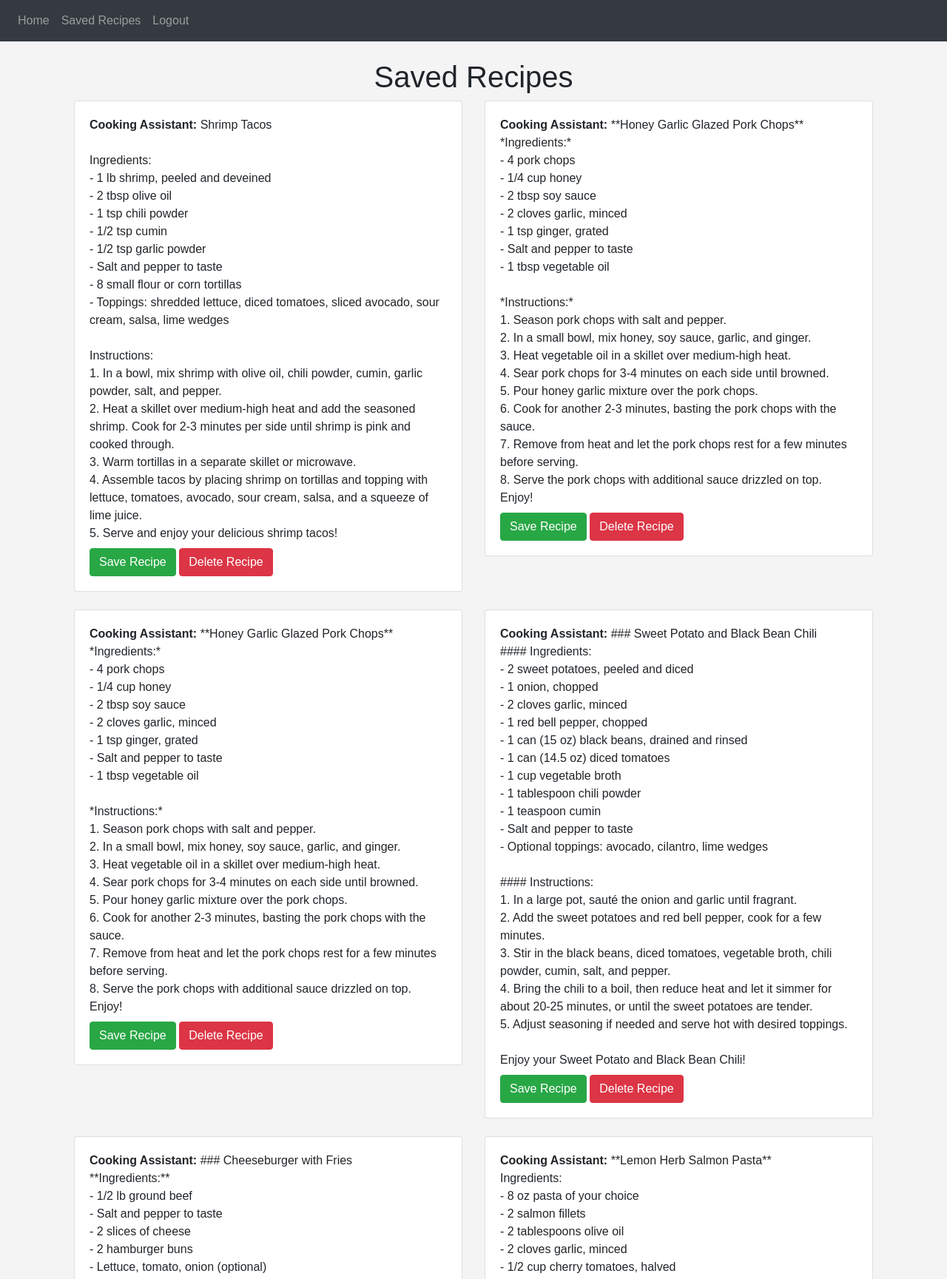
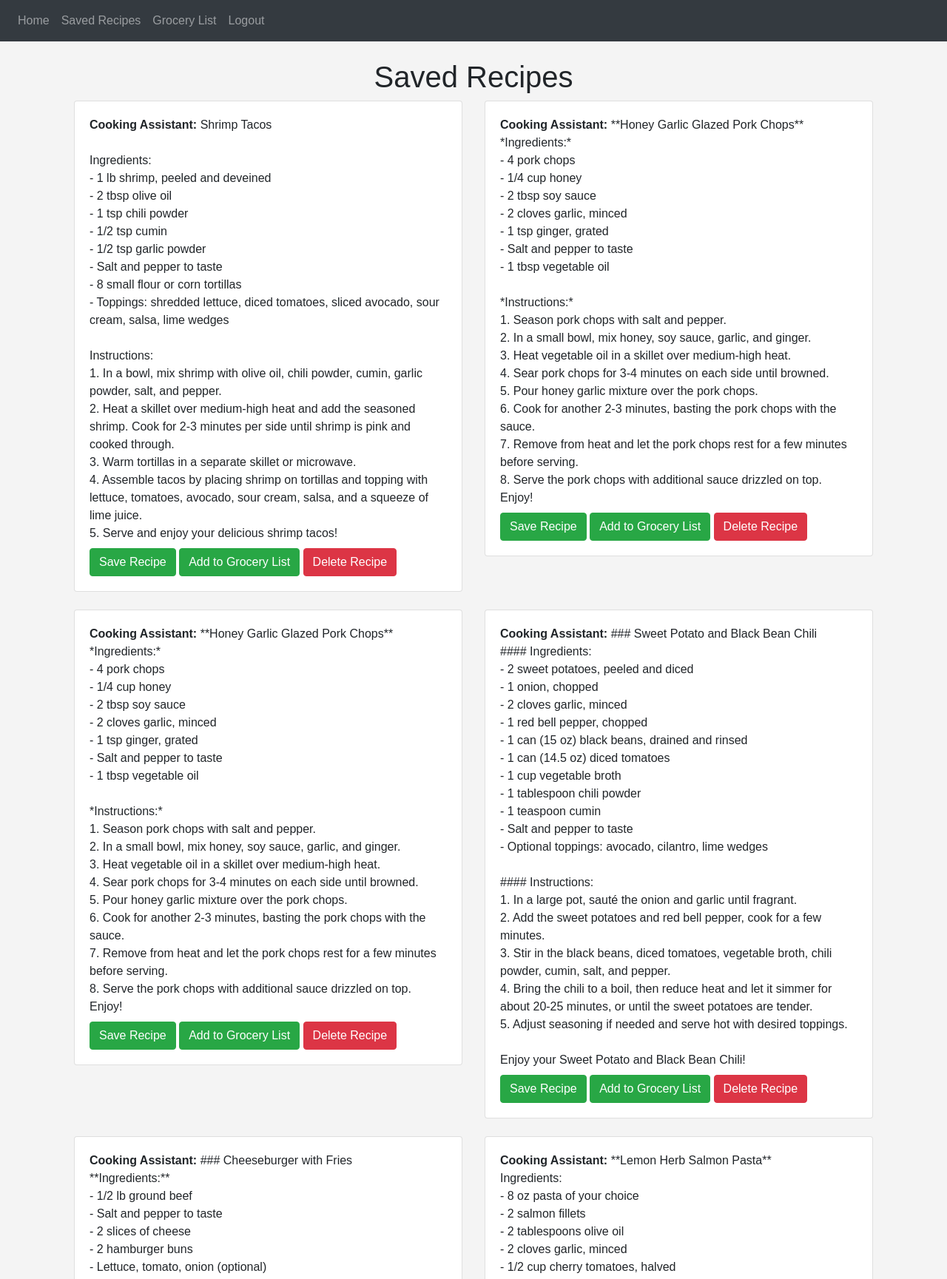
Before and after one commit to Nolan-ro/CookingAssistantWebApp, a Flask app: page /saved_recipes in a window 1280 px wide. Shown: the top 1729 px of the page at 74% size. Run offline with Flask 3, Linux system fonts and the light colour scheme; a user stored in the database is signed in; some libraries are stand-ins or nearby versions.

Commit message:
working on add grocery list

```diff
--- a/website/templates/base.html
+++ b/website/templates/base.html
@@ -33,6 +33,7 @@
           {% if user.is_authenticated %}
           <a class="nav-item nav-link" id="home" href="/">Home</a>
           <a class="nav-item nav-link" id="saved_recipes" href="/saved_recipes">Saved Recipes</a>
+          <a class="nav-item nav-link" id="grocery_list" href="/grocery_list">Grocery List</a>
           <a class="nav-item nav-link" id="logout" href="/logout">Logout</a>
           {% else %}
           <a class="nav-item nav-link" id="login" href="/login">Login</a>
--- a/website/templates/saved_recipes.html
+++ b/website/templates/saved_recipes.html
@@ -10,6 +10,7 @@
                 <div class="card">
                     <div class="card-body">
                         {{ recipe.content|safe }}
+                        <button onclick="add_to_grocery_list({{ recipe.content }})" class="btn btn-success mt-2">Add to Grocery List</button>
                         <button onclick="deleteRecipe({{ recipe.id }})" class="btn btn-danger mt-2">Delete Recipe</button>
                     </div>
                 </div>
--- a/website/views.py
+++ b/website/views.py
@@ -52,6 +52,10 @@ def saved_recipes():
     print("Found recipes:", recipes)
     return render_template("saved_recipes.html", user=current_user, recipes=recipes)
 
+@views.route("/grocery_list")
+@login_required
+def grocery_list():
+    return render_template("grocery_list.html", user=current_user)
 
 
 @views.route("/delete_recipe", methods=["POST"])
@@ -65,6 +69,15 @@ def delete_recipe():
         db.session.commit()
         return jsonify({"success": True})
     return jsonify({"success": False})
+
+@views.route("/add_to_grocery_list", methods=["POST"])
+@login_required
+def add_to_grocery_list():
+    recipe_data = request.json.get("recipe")
+    #print("views.py add_to_grocery_list called. Recipe data:", recipe_data)
+    # Add the recipe to the grocery list
+    # You might want to update the grocery list in the session or database
+    return jsonify({"success": True})
 
 # @views.route('/', methods=['GET', 'POST'])
 # @login_required
```
Also changed, not shown: website/templates/grocery_list.html (added, +10 -0 lines), instance/database.db.
